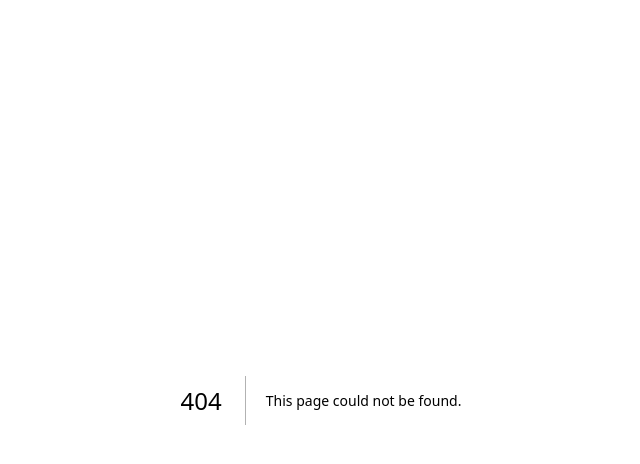
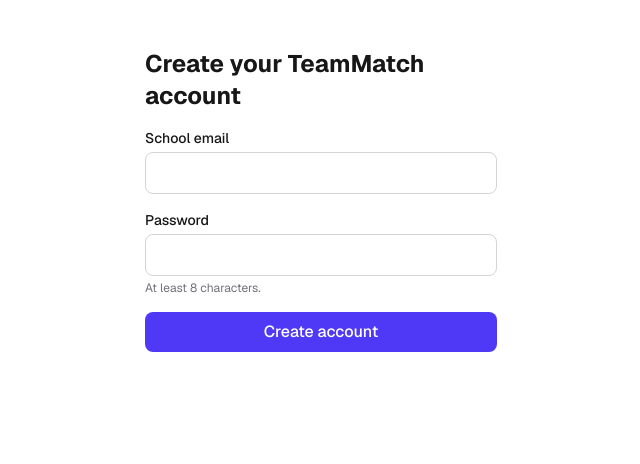
Before and after one commit to season101/teammatch, a Next.js app in the folder frontend/: page /signup in a window 1280 px wide. Before the commit this address had no page. Shown: the top 464 px of the page, without its empty margins (319-959 px from the left). Built offline with nearby package versions, Linux system fonts and the light colour scheme.

Commit message:
feat: add sign-up and email verification pages

```diff
--- /dev/null
+++ b/frontend/src/app/signup/page.tsx
@@ -0,0 +1,9 @@
+import { SignUpForm } from "@/features/accounts/sign-up-form";
+
+export default function SignUpPage() {
+  return (
+    <main className="mx-auto w-full max-w-sm px-4 py-12">
+      <SignUpForm />
+    </main>
+  );
+}
--- /dev/null
+++ b/frontend/src/app/verify-email/[key]/page.tsx
@@ -0,0 +1,15 @@
+import { VerifyEmail } from "@/features/accounts/verify-email";
+
+// The link in the verification email points here (HEADLESS_FRONTEND_URLS in Django settings).
+export default async function VerifyEmailPage({
+  params,
+}: {
+  params: Promise<{ key: string }>;
+}) {
+  const { key } = await params;
+  return (
+    <main className="mx-auto w-full max-w-sm px-4 py-12">
+      <VerifyEmail verificationKey={key} />
+    </main>
+  );
+}
--- /dev/null
+++ b/frontend/src/features/accounts/allauth.ts
@@ -0,0 +1,37 @@
+// Talks to django-allauth's headless "browser" API (sign up, verify email, sign in).
+// These routes live under /_allauth, not /api, so they aren't in the generated api-client.
+const BASE = "/_allauth/browser/v1";
+
+export type AllauthError = { message: string; code: string; param?: string };
+
+export type AllauthResult = {
+  status: number;
+  errors: AllauthError[];
+};
+
+// Django wants this token on every POST to prove the request came from our own site.
+function getCsrfToken(): string {
+  const match = document.cookie.match(/(?:^|;\s*)csrftoken=([^;]+)/);
+  return match ? decodeURIComponent(match[1]) : "";
+}
+
+export async function allauthPost(
+  path: string,
+  body: unknown,
+): Promise<AllauthResult> {
+  // No token yet? Any allauth GET makes Django set the csrftoken cookie.
+  if (!getCsrfToken()) {
+    await fetch(`${BASE}/auth/session`, { credentials: "same-origin" });
+  }
+  const response = await fetch(`${BASE}${path}`, {
+    method: "POST",
+    credentials: "same-origin",
+    headers: {
+      "Content-Type": "application/json",
+      "X-CSRFToken": getCsrfToken(),
+    },
+    body: JSON.stringify(body),
+  });
+  const data = await response.json().catch(() => ({}));
+  return { status: response.status, errors: data.errors ?? [] };
+}
--- /dev/null
+++ b/frontend/src/features/accounts/sign-up-form.tsx
@@ -0,0 +1,128 @@
+"use client";
+
+import Link from "next/link";
+import { useState, type FormEvent } from "react";
+import { allauthPost, type AllauthError } from "./allauth";
+
+type Status = "idle" | "sending" | "sent";
+
+function errorText(error: AllauthError) {
+  if (error.code === "email_taken")
+    return "An account with this email exists. Sign in instead.";
+  return error.message;
+}
+
+export function SignUpForm() {
+  const [email, setEmail] = useState("");
+  const [password, setPassword] = useState("");
+  const [status, setStatus] = useState<Status>("idle");
+  const [errors, setErrors] = useState<AllauthError[]>([]);
+
+  async function handleSubmit(event: FormEvent<HTMLFormElement>) {
+    event.preventDefault(); // stop the browser from reloading the page
+    setStatus("sending");
+    setErrors([]);
+    try {
+      const result = await allauthPost("/auth/signup", { email, password });
+      // 401 means the account was made and is waiting for email verification
+      if (result.status === 200 || result.status === 401) {
+        setStatus("sent");
+        return;
+      }
+      setErrors(
+        result.errors.length
+          ? result.errors
+          : [{ code: "unknown", message: "Something went wrong. Try again." }],
+      );
+    } catch {
+      setErrors([
+        { code: "network", message: "Can't reach the server. Try again." },
+      ]);
+    }
+    setStatus("idle");
+  }
+
+  if (status === "sent") {
+    return (
+      <section aria-labelledby="sent-heading" className="flex flex-col gap-3">
+        <h1 id="sent-heading" className="text-2xl font-bold">
+          Check your email
+        </h1>
+        <p role="status">
+          We sent a link to <strong>{email}</strong>. Click it to verify your
+          account.
+        </p>
+      </section>
+    );
+  }
+
+  const emailTaken = errors.some((e) => e.code === "email_taken");
+
+  return (
+    <form onSubmit={handleSubmit} className="flex flex-col gap-4">
+      <h1 className="text-2xl font-bold">Create your TeamMatch account</h1>
+
+      <div className="flex flex-col gap-1">
+        <label htmlFor="email" className="text-sm font-medium">
+          School email
+        </label>
+        <input
+          id="email"
+          type="email"
+          required
+          autoComplete="email"
+          value={email}
+          onChange={(e) => setEmail(e.target.value)}
+          className="rounded-lg border border-zinc-300 px-3 py-2 dark:border-zinc-700 dark:bg-zinc-900"
+        />
+      </div>
+
+      <div className="flex flex-col gap-1">
+        <label htmlFor="password" className="text-sm font-medium">
+          Password
+        </label>
+        <input
+          id="password"
+          type="password"
+          required
+          minLength={8}
+          autoComplete="new-password"
+          value={password}
+          onChange={(e) => setPassword(e.target.value)}
+          aria-describedby="password-hint"
+          className="rounded-lg border border-zinc-300 px-3 py-2 dark:border-zinc-700 dark:bg-zinc-900"
+        />
+        <p
+          id="password-hint"
+          className="text-xs text-zinc-500 dark:text-zinc-400"
+        >
+          At least 8 characters.
+        </p>
+      </div>
+
+      {errors.length > 0 && (
+        <ul role="alert" className="text-sm text-rose-600 dark:text-rose-400">
+          {errors.map((e) => (
+            <li key={`${e.code}-${e.message}`}>{errorText(e)}</li>
+          ))}
+        </ul>
+      )}
+      {emailTaken && (
+        <Link
+          href="/login"
+          className="text-sm font-medium text-indigo-600 underline"
+        >
+          Go to sign in
+        </Link>
+      )}
+
+      <button
+        type="submit"
+        disabled={status === "sending"}
+        className="rounded-lg bg-indigo-600 px-4 py-2 font-medium text-white hover:bg-indigo-700 disabled:opacity-50"
+      >
+        {status === "sending" ? "Creating account…" : "Create account"}
+      </button>
+    </form>
+  );
+}
--- /dev/null
+++ b/frontend/src/features/accounts/verify-email.tsx
@@ -0,0 +1,59 @@
+"use client";
+
+import Link from "next/link";
+import { useState } from "react";
+import { allauthPost } from "./allauth";
+
+type Status = "idle" | "sending" | "verified" | "failed";
+
+// A button instead of verifying on page load, so link scanners in email apps
+// can't use up the key before the student clicks it.
+export function VerifyEmail({ verificationKey }: { verificationKey: string }) {
+  const [status, setStatus] = useState<Status>("idle");
+
+  async function verify() {
+    setStatus("sending");
+    try {
+      const result = await allauthPost("/auth/email/verify", {
+        key: verificationKey,
+      });
+      // 200 = verified and signed in; 401 = verified, but this browser still needs to sign in
+      setStatus(
+        result.status === 200 || result.status === 401 ? "verified" : "failed",
+      );
+    } catch {
+      setStatus("failed");
+    }
+  }
+
+  if (status === "verified") {
+    return (
+      <section className="flex flex-col gap-3">
+        <h1 className="text-2xl font-bold">Email verified</h1>
+        <p role="status">Your account is ready.</p>
+        <Link href="/" className="font-medium text-indigo-600 underline">
+          Continue to TeamMatch
+        </Link>
+      </section>
+    );
+  }
+
+  return (
+    <section className="flex flex-col gap-4">
+      <h1 className="text-2xl font-bold">Verify your email</h1>
+      {status === "failed" && (
+        <p role="alert" className="text-sm text-rose-600 dark:text-rose-400">
+          This link is invalid or has expired. Sign up again to get a new one.
+        </p>
+      )}
+      <button
+        type="button"
+        onClick={verify}
+        disabled={status === "sending"}
+        className="rounded-lg bg-indigo-600 px-4 py-2 font-medium text-white hover:bg-indigo-700 disabled:opacity-50"
+      >
+        {status === "sending" ? "Verifying…" : "Verify my email"}
+      </button>
+    </section>
+  );
+}
```
Also changed, not shown: 1 other file (tests, documents, lock files or other folders).
